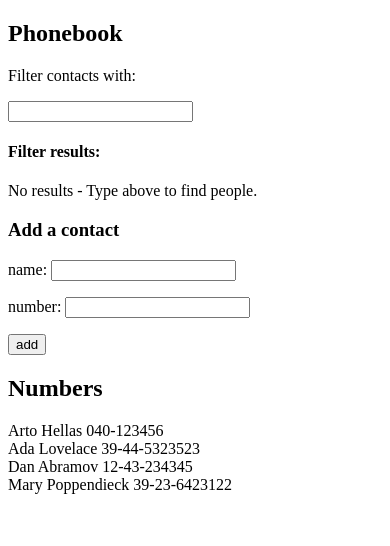
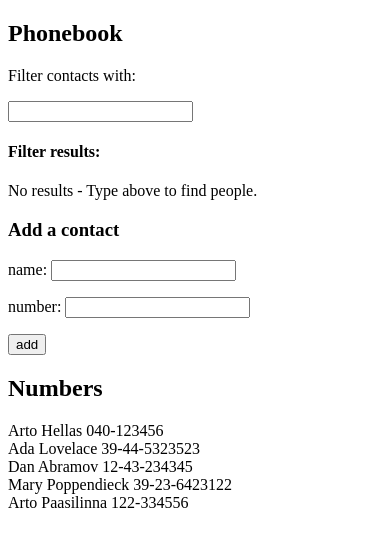
Before and after one commit to JzeiJzei/FullstackOpen, a React (Create React App) app in the folder osa2/puhelinluettelo/: page / in a window 390 px wide. Shown: the top 546 px of the page. Built offline with nearby package versions, Linux system fonts and the light colour scheme; data requests are answered from the project's data file.

Commit message:
2.15 - Send person data back to server in the Phonebook app.

```diff
--- a/osa2/puhelinluettelo/db.json
+++ b/osa2/puhelinluettelo/db.json
@@ -1,5 +1,5 @@
 {
-  "persons":[
+  "persons": [
     {
       "name": "Arto Hellas",
       "number": "040-123456",
@@ -19,6 +19,11 @@
       "name": "Mary Poppendieck",
       "number": "39-23-6423122",
       "id": 4
+    },
+    {
+      "name": "Arto Paasilinna",
+      "number": "122-334556",
+      "id": 5
     }
   ]
 }
--- a/osa2/puhelinluettelo/src/App.js
+++ b/osa2/puhelinluettelo/src/App.js
@@ -52,6 +52,11 @@ const App = () => {
       //console.log(event.target)
     }
 
+    axios
+      .post('http://localhost:3001/persons', person)
+      .then( response => console.log(response))
+      .catch( error => console.log(error))
+
     setNewNumber('')
     setNewName('')
   }
```
